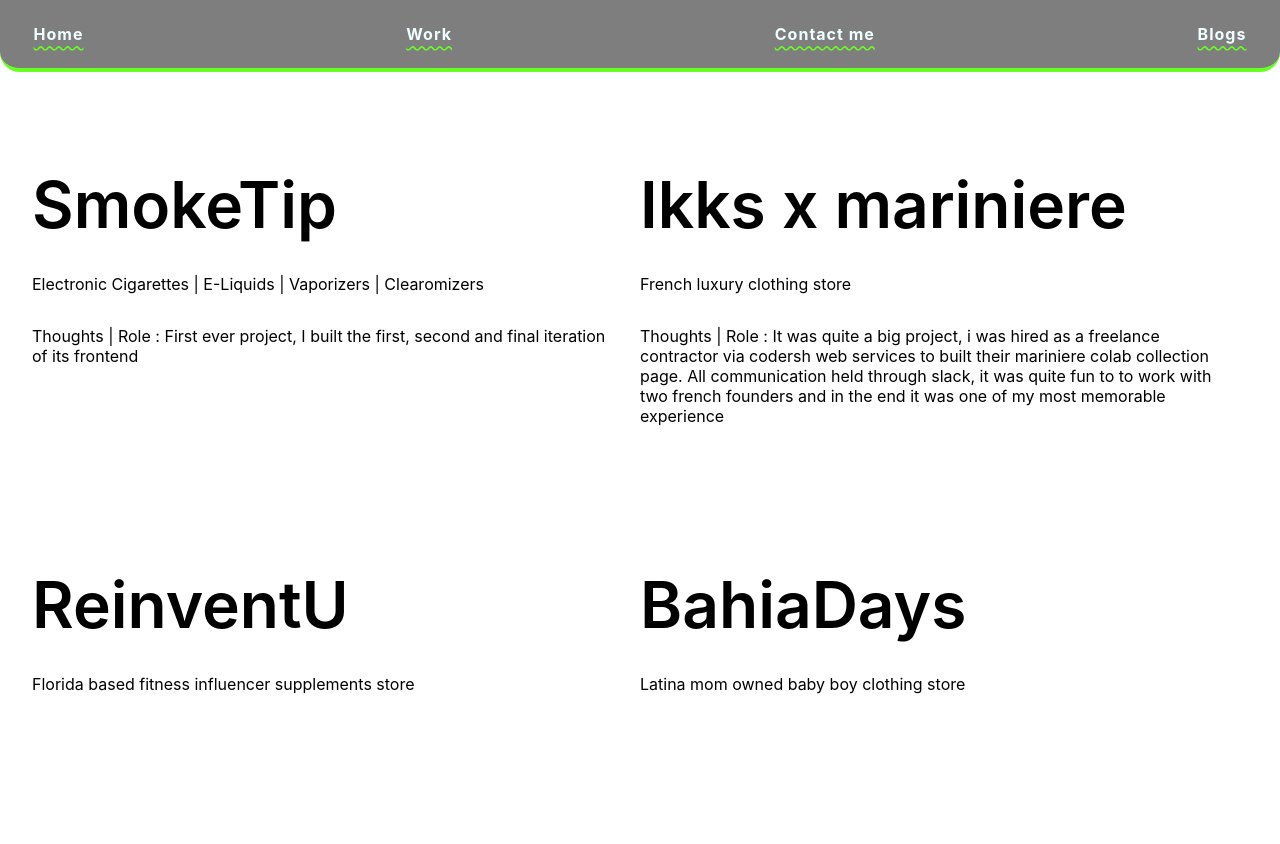
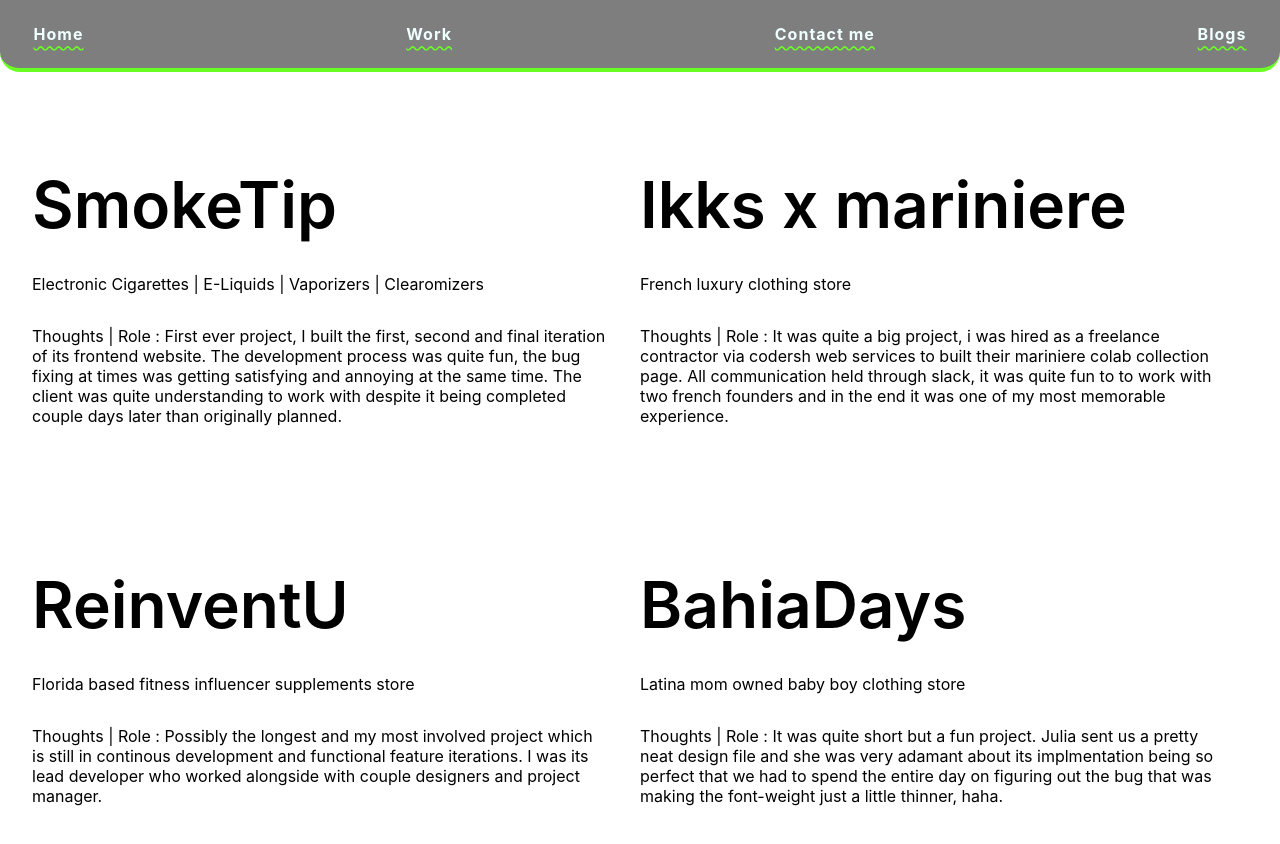
Before and after one commit to sapeol/nextjs-portfolio, a Next.js app: page /work in a window 1280 px wide. Shown: the top 844 px of the page. Built offline with nearby package versions, Linux system fonts and the light colour scheme.

Commit message:
added work details

```diff
--- a/pages/work.js
+++ b/pages/work.js
@@ -30,7 +30,11 @@
             <p>
               {" "}
               Thoughts | Role : First ever project, I built the first, second
-              and final iteration of its frontend
+              and final iteration of its frontend website. The development
+              process was quite fun, the bug fixing at times was getting
+              satisfying and annoying at the same time. The client was quite
+              understanding to work with despite it being completed couple days
+              later than originally planned.
             </p>
           </div>
         </div>
@@ -52,7 +56,7 @@
               freelance contractor via codersh web services to built their
               mariniere colab collection page. All communication held through
               slack, it was quite fun to to work with two french founders and in
-              the end it was one of my most memorable experience{" "}
+              the end it was one of my most memorable experience.{" "}
             </p>
           </div>
         </div>
@@ -69,6 +73,12 @@
             <p className={styles.porfolio_content_span}>
               Florida based fitness influencer supplements store
             </p>
+            <p>
+              Thoughts | Role : Possibly the longest and my most involved
+              project which is still in continous development and functional
+              feature iterations. I was its lead developer who worked alongside
+              with couple designers and project manager.
+            </p>
           </div>
         </div>
         <div className={styles.porfolio_item}>
@@ -84,6 +94,13 @@
             <p className={styles.porfolio_content_span}>
               Latina mom owned baby boy clothing store
             </p>
+            <p>
+              Thoughts | Role : It was quite short but a fun project. Julia sent
+              us a pretty neat design file and she was very adamant about its
+              implmentation being so perfect that we had to spend the entire day
+              on figuring out the bug that was making the font-weight just a
+              little thinner, haha.
+            </p>
           </div>
         </div>
       </section>
--- a/styles/Work.module.css
+++ b/styles/Work.module.css
@@ -12,7 +12,7 @@
   margin-top: 2rem;
 }
 
-@media (max-width: 600px) {
+@media (max-width: 1100px) {
   .porfolio_item {
     height: 50vh;
     padding: unset;
```
